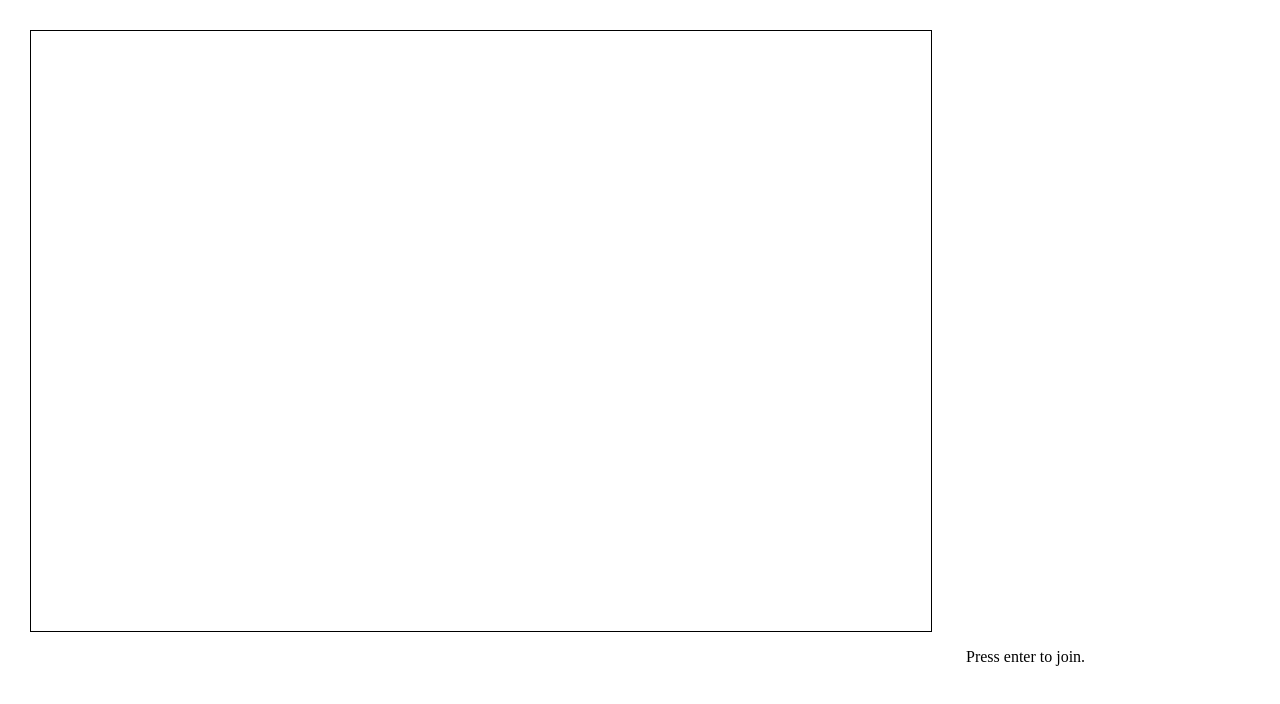
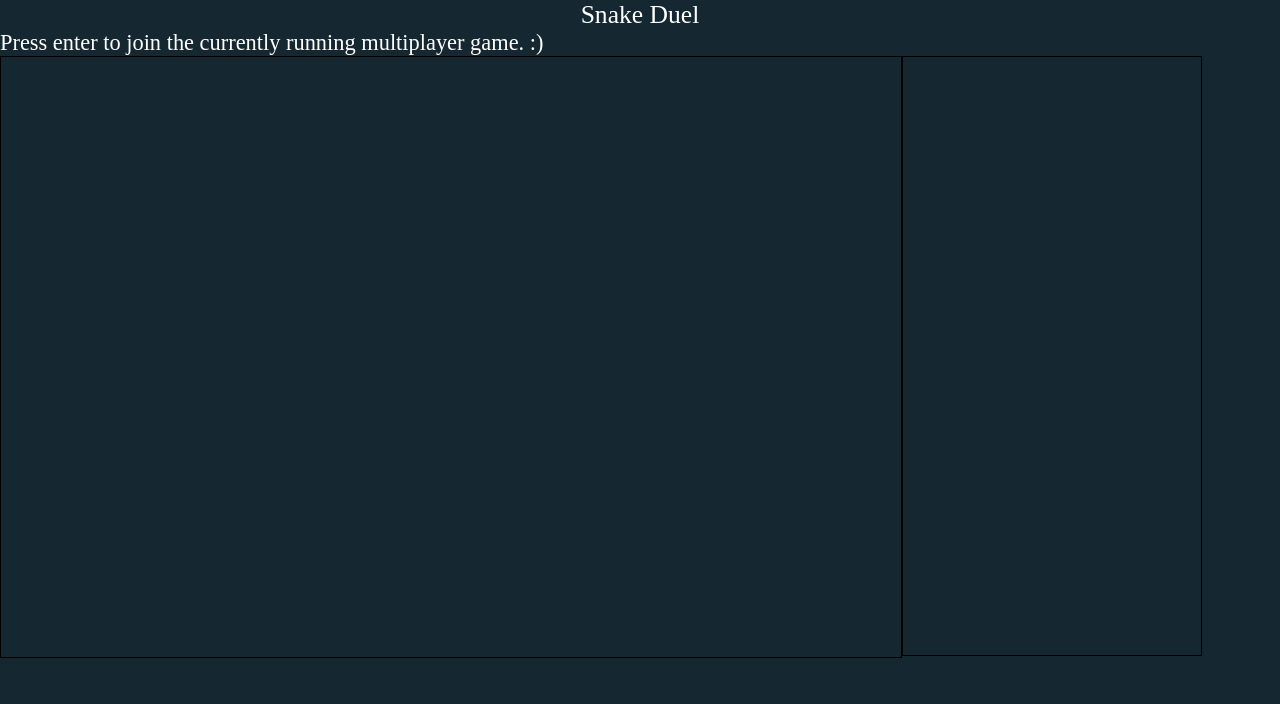
Before and after one commit to LeeHorobin/Snake-Duel, a website: page public/index.html in a window 1280 px wide. Drawn offline with Linux system fonts and the light colour scheme.

Commit message:
Couple of bug fixes and some basic css

```diff
--- a/lib/player.js
+++ b/lib/player.js
@@ -82,7 +82,7 @@ module.exports = function(socket){
 			var snake = this;
 			moveTimer = setInterval(function(){
 				if(game.move(snake)){
-          socket.emit('score', this.segments.length);
+          socket.emit('score', snake.segments.length);
 					// game.move will return true if some food is eaten by the player,
           // allowing the players speed to be increased.
 				}
--- a/lib/sockets.js
+++ b/lib/sockets.js
@@ -35,7 +35,6 @@ module.exports.init = function(server){
     chat.join(io, socket);
 
 		socket.on('join', function(){
-			console.log(game.grid);
 			socket.client.player.join(game);
 		})
 
@@ -49,10 +48,10 @@ module.exports.init = function(server){
 			socket.client.player.active = false;
 			// Remove segments
 			for(var i=0; i<socket.client.player.segments.length; i++){
-				game.grid[socket.client.player.segments[i].x][socket.clientplayer.segments[i].y] = 0;
+				game.grid[socket.client.player.segments[i].x][socket.client.player.segments[i].y] = 0;
 			}
 			game.update = true;
-			soscket.client.player = null;
+			socket.client.player = null;
 		});
 	});
 
--- a/public/index.html
+++ b/public/index.html
@@ -10,9 +10,16 @@
 		<script src='script/init.js'></script>
 	</head>
 	<body>
-		<canvas id='canvas' width='900px' height='600px' style='border:1px solid black;margin:30px'>
-			<p>Your browser does not support canvas.</p>
-		</canvas>
-		Press enter to join.
+    <div id='wrapper'>
+      <h1>Snake Duel</h1>
+      <p>Press enter to join the currently running multiplayer game. :)</p>
+      <div id='content'>
+  		  <canvas id='canvas' width='900px' height='600px'>
+  			  <p>Your browser does not support canvas.</p>
+  		  </canvas>
+        <div id='chat'>
+        </div>
+      </div>
+    </div>
 	</body>
 </html>
--- a/public/script/init.js
+++ b/public/script/init.js
@@ -7,6 +7,7 @@ window.onload = function(){
 	var canvas = document.getElementById('canvas');
 	snake.game.ctx = canvas.getContext('2d');
 	snake.game.ctx.lineWidth = "1";
+  snake.game.ctx.fillStyle = "#30F00C"
 
 	// Call snake.game.keyDown() upon detecting a key press
 	document.addEventListener('keydown', snake.game.keyDown, false);
--- a/public/style/style.css
+++ b/public/style/style.css
@@ -18,3 +18,36 @@ time, mark, audio, video {
   font:				 	  inherit;
   vertical-align:	baseline;
 }
+
+*{
+	box-sizing:			border-box;
+	-moz-box-sizing:	border-box;
+}
+
+h1{
+  font-size:1.6em;
+  text-align:center;
+  font-family: 'Droid Serif', serif;
+  color: white;
+}
+
+p{
+  color:white;
+  font-size: 1.4em;
+}
+
+body{
+    background-color: hsl(200, 40%, 14%);
+}
+
+#canvas{
+  border:1px solid black;
+  float:left;
+}
+
+#chat{
+  width:300px;
+  height:600px;
+  border:1px solid black;
+  float:left;
+}
```
